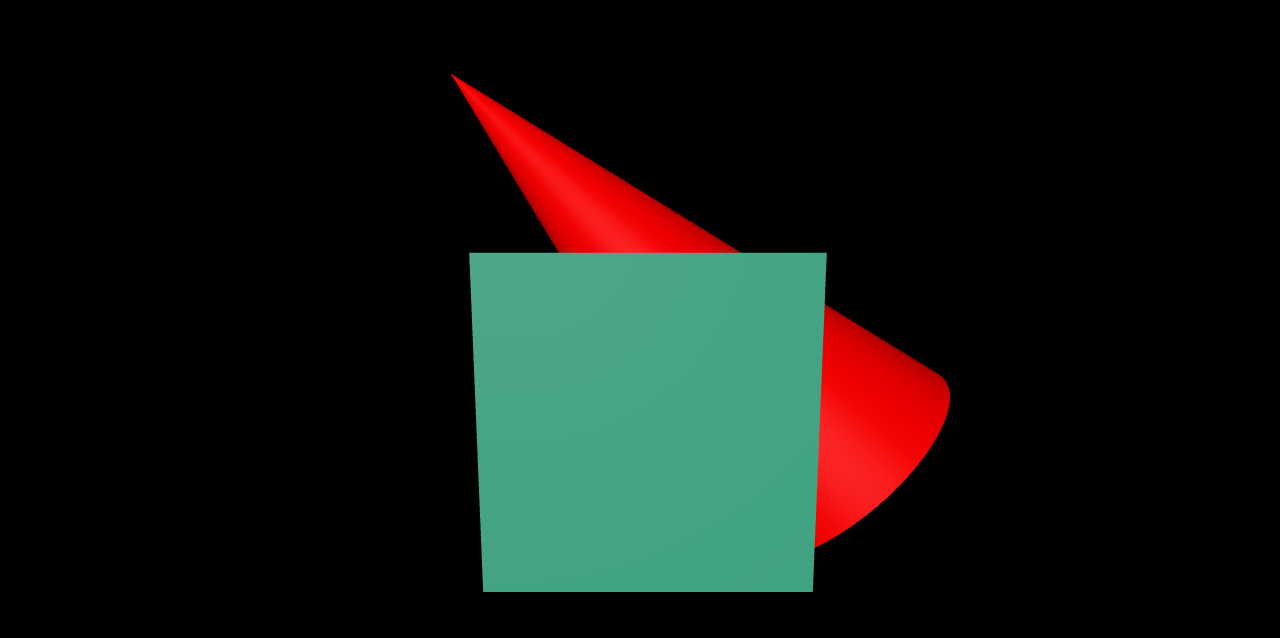
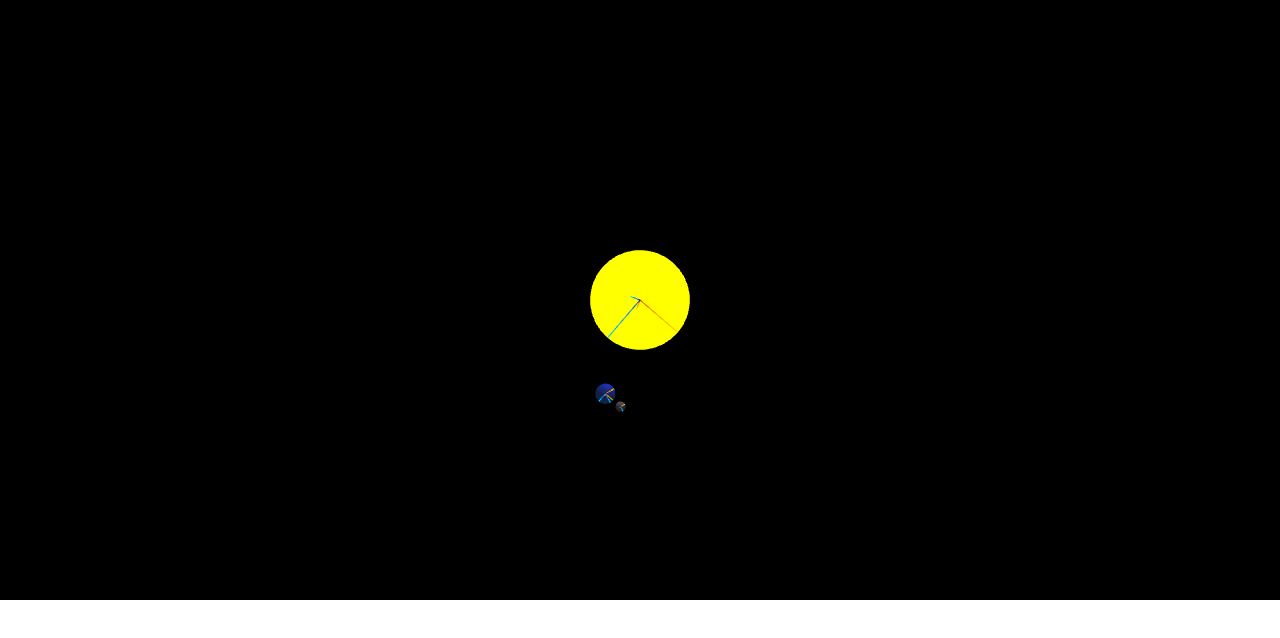
Before and after one commit to onyyyyx/three.js, a website built with Vite: page index.html in a window 1280 px wide. Built offline with nearby package versions, Linux system fonts and the light colour scheme; animation ran at ten frames a second.

Commit message:
Update 3D App

```diff
--- a/index.html
+++ b/index.html
@@ -6,13 +6,13 @@
       href="https://fonts.googleapis.com/css?family=Montserrat"
       rel="stylesheet"
     />
+    <link rel="shortcut icon" href="favicon.ico" type="image/x-icon">
     <meta name="viewport" content="width=device-width, initial-scale=1.0" />
     <title>Three.js</title>
     <link rel="stylesheet" href="style.css" />
   </head>
   <body>
     <canvas id="c"></canvas>
-
     <script type="module" src="main.js"></script>
   </body>
 </html>
--- a/main.js
+++ b/main.js
@@ -1,66 +1,76 @@
 import * as THREE from "three";
 import { OrbitControls } from "three/addons/controls/OrbitControls.js";
 
-function makeInstance(dims, position, rotation, type, color) {
-  const SHAPE_TYPES = [
-    THREE.BoxGeometry,
-    THREE.CircleGeometry,
-    THREE.ConeGeometry,
-    THREE.CylinderGeometry,
-    THREE.DodecahedronGeometry,
-    THREE.IcosahedronGeometry,
-    THREE.OctahedronGeometry,
-    THREE.PlaneGeometry,
-    THREE.SphereGeometry,
-    THREE.TetrahedronGeometry,
-  ];
-
-  const material = new THREE.MeshPhongMaterial({ color });
-
-  const shape = new THREE.Mesh(new SHAPE_TYPES[type](...dims), material);
-  scene.add(shape);
-  const geometry = new THREE.EdgesGeometry(new SHAPE_TYPES[type](...dims));
-  // scene.add(geometry)
-
-  shape.position.set(...position);
-  shape.rotation.set(...rotation);
-
-  return shape;
-}
-
-const pi = Math.PI;
-
 const canvas = document.querySelector("#c");
 const renderer = new THREE.WebGLRenderer({ antialias: true, canvas });
-
-const fov = 75;
-const aspect = 2;
-const near = 0.01;
-const far = 15;
-
 const camera = new THREE.PerspectiveCamera(
-  fov,
-  window.innerWidth / window.innerHeight,
-  near,
-  far
+  62,
+  window.innerWidth / window.screen.height,
+  0.1,
+  1000
 );
-camera.position.z = 2;
-camera.position.y = 0.25;
 const scene = new THREE.Scene();
 const controls = new OrbitControls(camera, renderer.domElement);
-renderer.setSize(window.innerWidth, window.innerHeight);
+renderer.setSize(window.innerWidth, window.screen.height);
+camera.position.set(0, 50, 0);
+camera.up.set(0, 0, 1);
+camera.lookAt(0, 0, 0);
 
-const shapes = [
-  makeInstance([1, 1, 1], [0, 0, 0], [0, 0, 0], 0, 0x44aa88),
-  makeInstance([0.5, 2, 100], [0, 0.5, 0], [0, 0, pi / 4], 2, 0xff0000),
-];
+// Main data
+const objects = [];
+const sphere = new THREE.SphereGeometry(1); //, 10, 10);
 
-const light = new THREE.DirectionalLight(0xffffff, 3);
-light.position.set(-1, 1, 4);
+const solarSystem = new THREE.Object3D();
+scene.add(solarSystem);
+objects.push(solarSystem);
+
+const sunMaterial = new THREE.MeshPhongMaterial({ emissive: 0xffff00 });
+const sunMesh = new THREE.Mesh(sphere, sunMaterial);
+sunMesh.scale.set(5, 5, 5);
+solarSystem.add(sunMesh);
+objects.push(sunMesh);
+console.log(objects, scene);
+
+const light = new THREE.PointLight(0xffffff, 100);
 scene.add(light);
+
+const earthOrbit = new THREE.Object3D();
+earthOrbit.position.x = 10;
+solarSystem.add(earthOrbit);
+objects.push(earthOrbit);
+
+const earthMaterial = new THREE.MeshPhongMaterial({
+  color: 0x2233ff,
+  emissive: 0x112244,
+});
+const earthMesh = new THREE.Mesh(sphere, earthMaterial);
+earthOrbit.add(earthMesh);
+objects.push(earthMesh);
+
+const moonOrbit = new THREE.Object3D();
+moonOrbit.position.x = 2;
+earthOrbit.add(moonOrbit);
+
+const moonMaterial = new THREE.MeshPhongMaterial({
+  color: 0x888888,
+  emissive: 0x222222,
+});
+const moonMesh = new THREE.Mesh(sphere, moonMaterial);
+moonMesh.scale.set(0.5, 0.5, 0.5);
+moonOrbit.add(moonMesh);
+objects.push(moonMesh);
 
 function render(time) {
   time *= 0.001; // ms => s
+
+  objects.forEach((obj) => {
+    obj.rotation.y = time;
+
+    const axes = new THREE.AxesHelper();
+    axes.material.depthTest = false;
+    axes.renderOrder = 1;
+    obj.add(axes);
+  });
 
   renderer.render(scene, camera);
   controls.update();
--- a/style.css
+++ b/style.css
@@ -1,26 +1,8 @@
 body {
+  margin: 0;
   display: flex;
   flex-direction: column;
   gap: 20px;
-  background-color: black;
   font-family: "Montserrat", sans-serif;
+  overflow: hidden;
 }
-
-.sliders {
-  display: grid;
-  grid-template-columns: repeat(2, 1fr);
-  gap: 20px;
-  color: white;
-}
-
-.slider {
-  display: flex;
-  justify-content: space-between;
-  align-items: center;
-  background-color: rgba(0, 0, 0, 0.4);
-  width: 300px;
-  margin: 0 auto;
-  padding: 20px;
-  border: 2px whitesmoke solid;
-  border-radius: 40px;
-}
```
Also changed, not shown: old.js (added, +116 -0 lines), favicon.ico (added).
